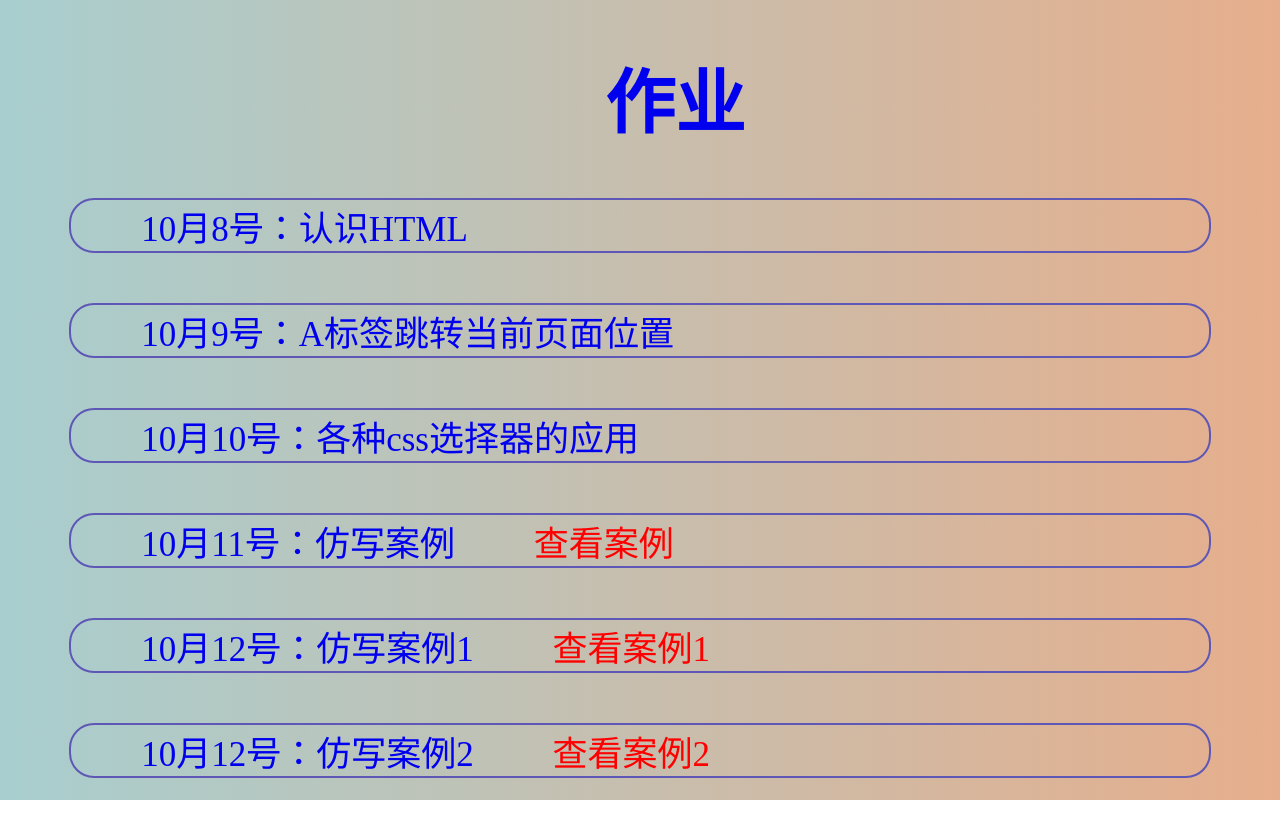
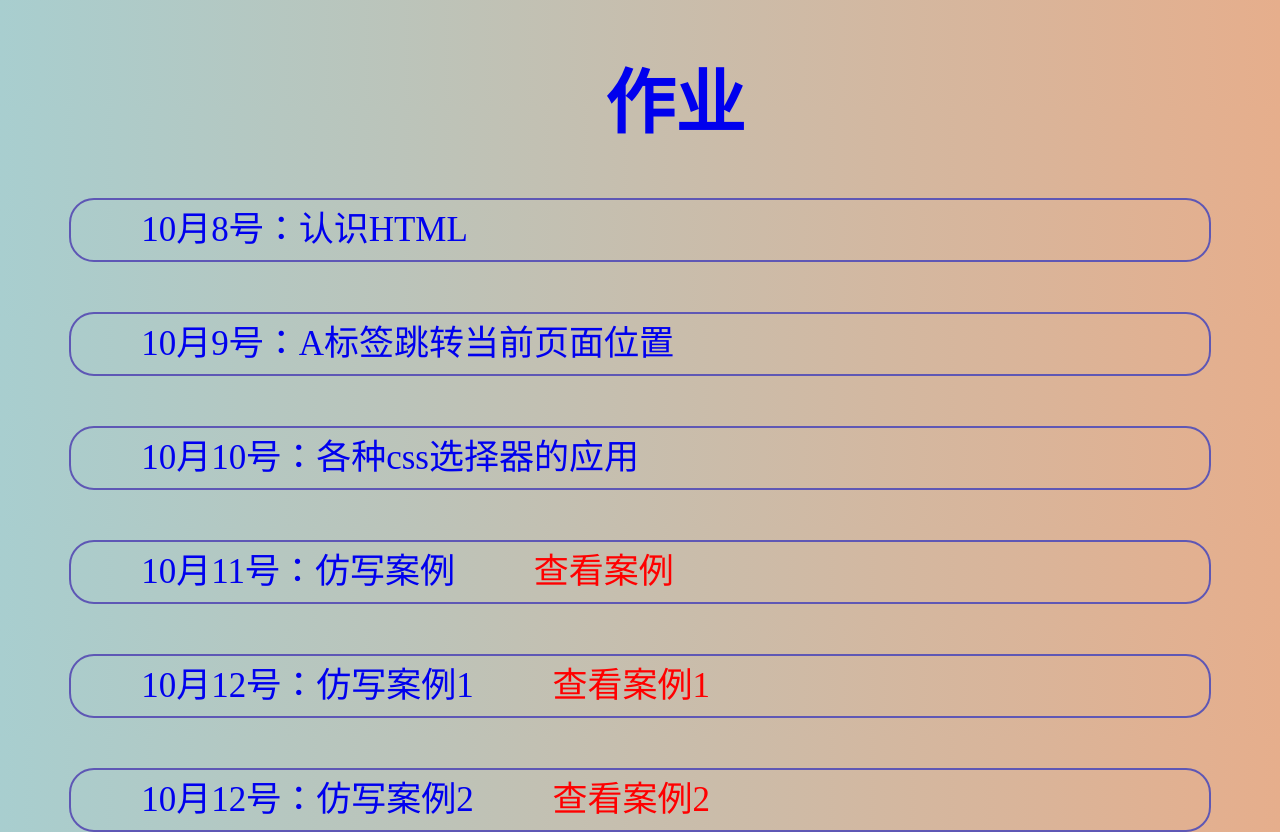
Before and after one commit to xfang66/xfang66.github.io, a plain HTML site: page index.html in a window 1280 px wide. Before the commit the page ends 800 px from the top, so only its background shows below. Drawn offline with Linux system fonts and the light colour scheme.

Commit message:
更新 index.html

```diff
--- a/index.html
+++ b/index.html
@@ -28,6 +28,8 @@
 		div {
 			/* 宽90% */
 			width: 90%;
+			height: 60px;
+			line-height: 60px;
 			/* 垂直居中 */
 			margin: 50px auto;
 			padding-left: 0px;
```
